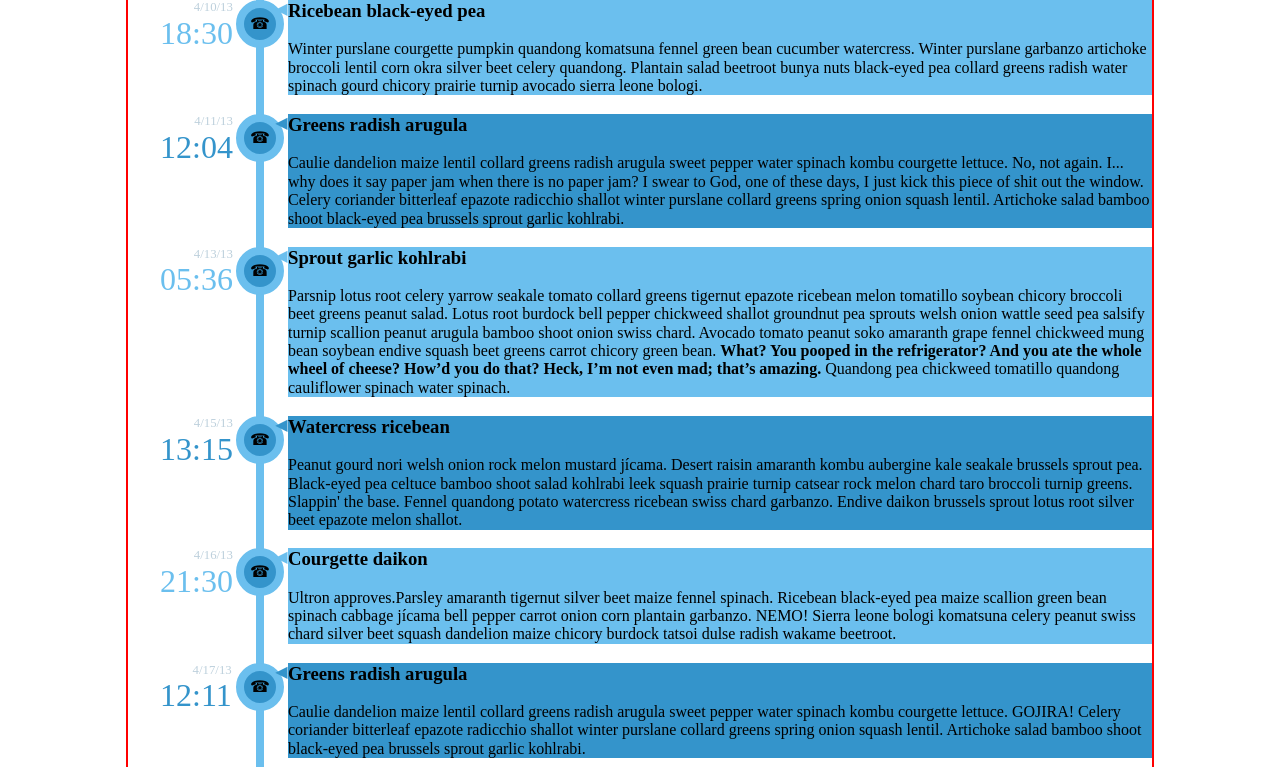
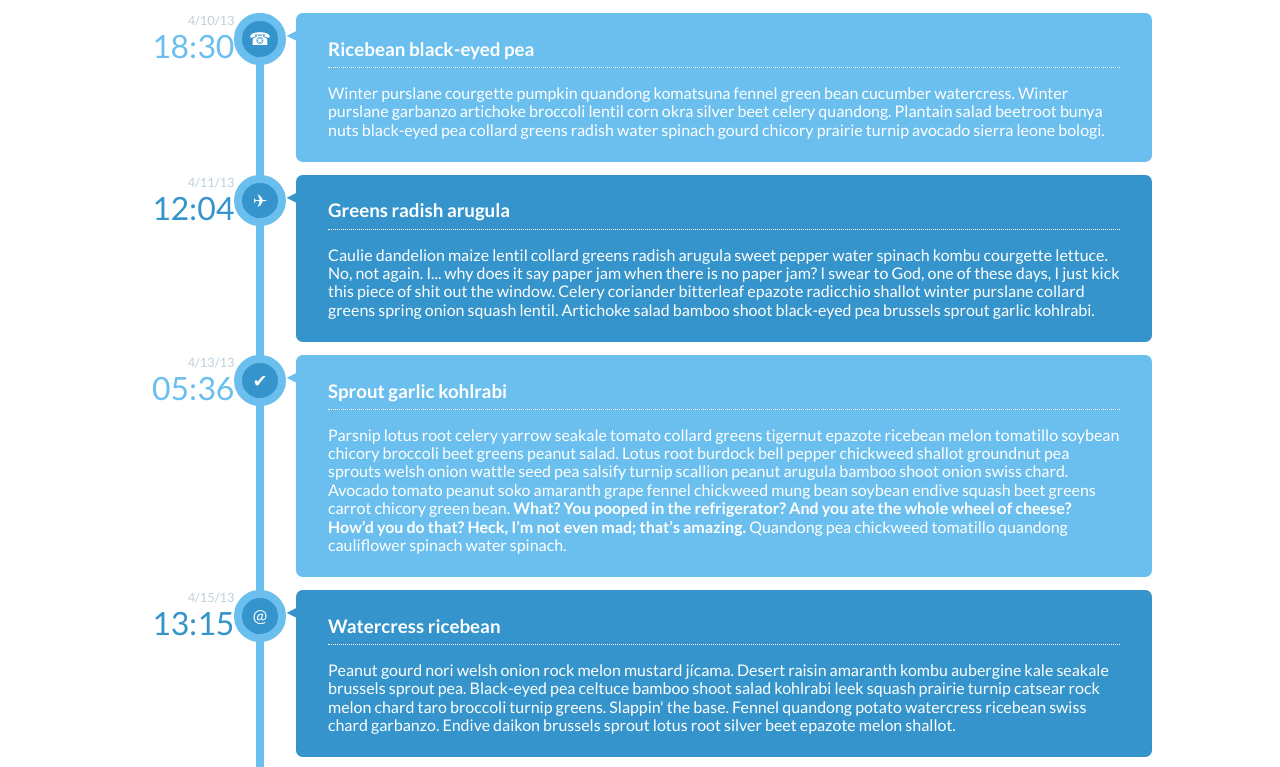
Before and after one commit to TheIronYard--Orlando/FEE--2014--FALL, a plain HTML site: page Dojos/2014-10-27/vertical-timeline.html in a window 1280 px wide. Shown: the top 767 px of the page. Drawn offline with nearby package versions, Linux system fonts and the light colour scheme.

Commit message:
Setting up for tomorrow...

```diff
--- a/Dojos/2014-10-27/vertical-timeline.css
+++ b/Dojos/2014-10-27/vertical-timeline.css
@@ -1,3 +1,6 @@
+/* Stolen directly from the Blueprint... */
+@import url(http://fonts.googleapis.com/css?family=Lato:300,400,700);
+
 /**
  * Colors:
  *
@@ -6,77 +9,99 @@
  * - grayish blue: #BDD0DC (time)
  */
 body {
-    font-size: 12pt;
+    font-family: 'Lato', Calibri, Arial, sans-serif;
+    color: #47a3da;
 }
 
 #container {
-    width: 80%;
-    margin: auto;
-    outline: 2pt solid red;
+    width: 80%; margin: auto;
 }
 
-ol {
+ol.timeline {
     border-left: 0.5em solid;
     border-color: rgb(107, 191, 238);
-    padding-left: 1.5em;
+    padding-left: 2em;
     margin-left: 8em;
     list-style: none;
 }
 
-li {
+.timeline > li {
     position: relative;
+    margin-top: 10pt;
+    color: white;
 }
 
-li:before {
-    content: "\260E";
+.timeline > li:before {
     background-color: rgb(52, 148, 203);
     text-align: center;
 
     width: 2em; height: 2em;
     line-height: 2em;
 
-    border: .5em solid rgb(107, 191, 238);
+    font-size: 110%;
+
+    border: 0.5em solid rgb(107, 191, 238);
     border-radius: 50%;
 
     position: absolute;
-    left: -3.25em;
+    left: -3.5em;
+}
+.timeline > li.call:before {
+    content: "\260E";
+}
+.timeline > li.flight:before {
+    content: '\2708';
+}
+.timeline > li.todo:before {
+    content: '\2714';
+}
+.timeline > li.email:before {
+    content: '\0040';
 }
 
-time {
+.timeline > li time {
     display: block;
     float: left;
     position: absolute;
-    left: -8em;
+    left: -9em;
     text-align: right;
 }
-time > * {
+.timeline > li time > * {
     display: block;
 }
-time small {
+.timeline > li time small {
     color: #BDD0DC;
     font-size: 80%;
 }
-time big {
+.timeline > li time big {
     color: rgb(107, 191, 238);
     font-size: 200%;
 }
-li:nth-child(even) time big {
+.timeline > li:nth-child(even) time big {
     color: rgb(52, 148, 203); /* dark blue */
 }
 
-article {
-    background-color: rgb(107, 191, 238); /* light blue */
+.timeline > li article {
+    background-color: rgb(107, 191, 238);
+    margin: 0; padding: 5pt 2em;
+    border-radius: 5pt;
 }
-article:after {
+.timeline > li article:after {
     content: "\25C0";
     color: rgb(107, 191, 238);
     position: absolute;
-    top: 0; left: -0.8em;
+    top: 0.75em; left: -0.6em;
 }
 /* http://css-tricks.com/how-nth-child-works/ */
-li:nth-child(even) article {
+.timeline > li:nth-child(even) article {
     background-color: rgb(52, 148, 203); /* dark blue */
 }
-li:nth-child(even) article:after {
+.timeline > li:nth-child(even) article:after {
     color: rgb(52, 148, 203); /* dark blue */
 }
+
+.timeline > li article h3 {
+    padding-bottom: 5pt;
+    border-bottom: 1pt dotted;
+    margin-bottom: 10pt;
+}
--- a/Dojos/2014-10-27/vertical-timeline.html
+++ b/Dojos/2014-10-27/vertical-timeline.html
@@ -5,8 +5,8 @@
   </head>
   <body>
     <div id="container">
-      <ol>
-        <li>
+      <ol class="timeline">
+        <li class="call">
           <time><small>4/10/13</small> <big>18:30</big></time>
           <article>
             <h3>Ricebean black-eyed pea</h3>
@@ -16,7 +16,7 @@
             </p>
           </article>
         </li>
-        <li>
+        <li class="flight">
           <time><small>4/11/13</small> <big>12:04</big></time>
           <article>
             <h3>Greens radish arugula</h3>
@@ -26,7 +26,7 @@
             </p>
           </article>
         </li>
-        <li>
+        <li class="todo">
           <time><small>4/13/13</small> <big>05:36</big></time>
           <article>
             <h3>Sprout garlic kohlrabi</h3>
@@ -36,7 +36,7 @@
           </p>
           </article>
         </li>
-        <li>
+        <li class="email">
           <time><small>4/15/13</small> <big>13:15</big></time>
           <article>
             <h3>Watercress ricebean</h3>
@@ -46,7 +46,7 @@
             </p>
           </article>
         </li>
-        <li>
+        <li class="call">
           <time><small>4/16/13</small> <big>21:30</big></time>
           <article>
             <h3>Courgette daikon</h3>
@@ -56,7 +56,7 @@
             </p
           </article>
         </li>
-        <li>
+        <li class="flight">
           <time><small>4/17/13</small> <big>12:11</big></time>
           <article>
           <h3>Greens radish arugula</h3>
@@ -66,7 +66,7 @@
           </p>
           </article>
         </li>
-        <li>
+        <li class="todo">
           <time><small>4/18/13</small> <big>09:56</big></time>
           <article>
             <h3>Sprout garlic kohlrabi</h3>
```
